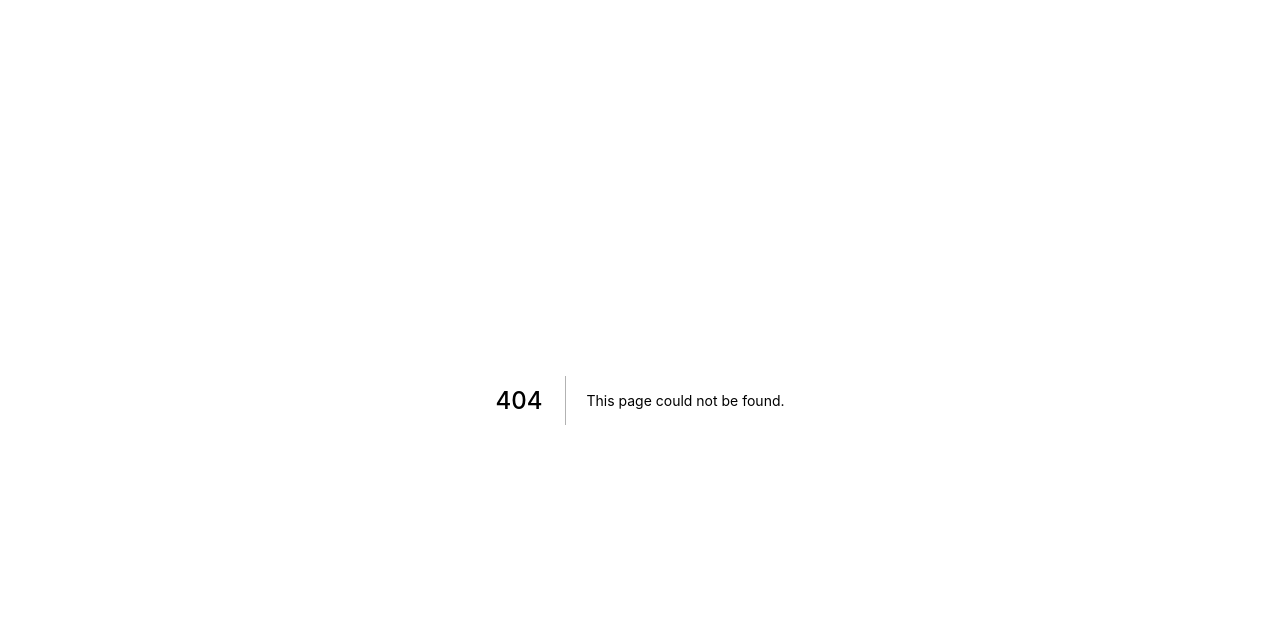
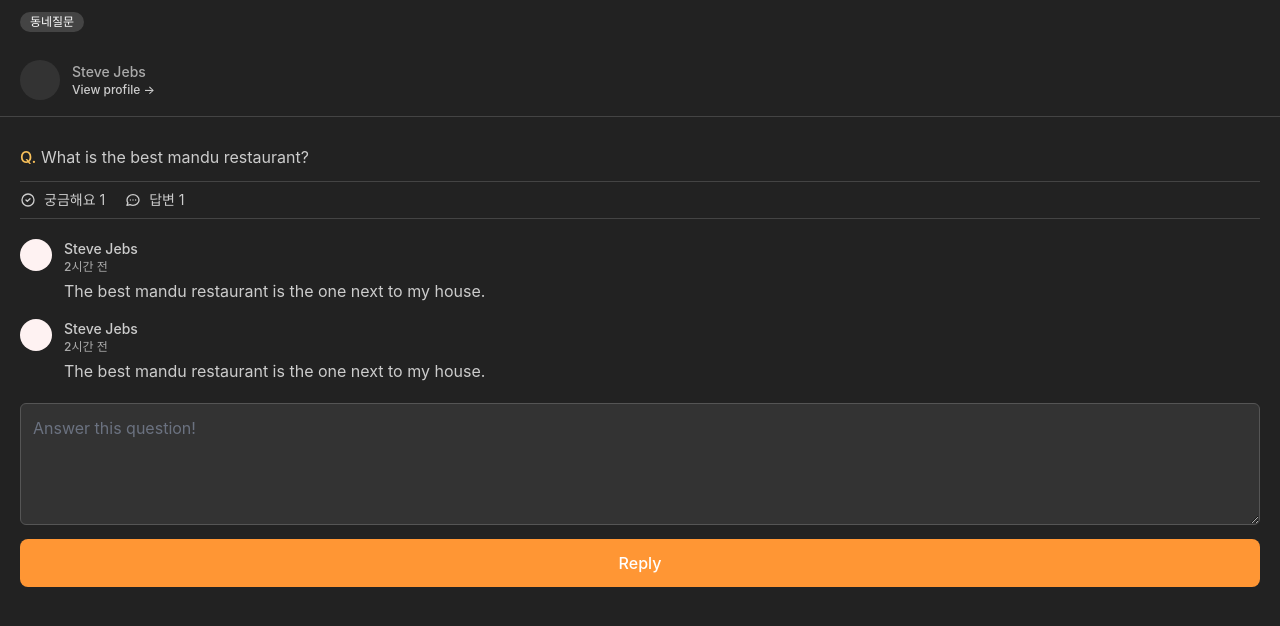
Before and after one commit to hayoung-jeremy/study-nextjs, a Next.js app: page /community/1 in a window 1280 px wide. Before the commit this address had no page. Shown: the top 626 px of the page. Built offline with nearby package versions, Linux system fonts and the light colour scheme.

Commit message:
style : Community Detail UI

```diff
--- /dev/null
+++ b/pages/community/[id].tsx
@@ -0,0 +1,117 @@
+import type { NextPage } from "next"
+import { cls } from "../../src/utils/className"
+
+const CommunityPostDetail: NextPage = () => {
+  return (
+    <section className="text-[#eee]">
+      {/* pill */}
+      <h2 className="ml-5 my-3 text-xs bg-[#444] py-0.5 px-2.5 rounded-full text-white font-medium w-fit">
+        동네질문
+      </h2>
+
+      {/* user profile */}
+      <div className="px-5 flex items-center gap-3 py-4 border-b border-b-[#444] cursor-pointer mb-5">
+        <div className="w-10 h-10 bg-[#333] rounded-full" />
+        <div>
+          <p className="text-sm font-medium text-[#aaa]">Steve Jebs</p>
+          <p className="text-xs font-medium text-[#ccc]">View profile &rarr;</p>
+        </div>
+      </div>
+
+      <div className="flex flex-col gap-3 px-5">
+        {/* question */}
+        <div className="mt-2 text-[#ccc]">
+          <span className="text-signature-color font-medium">Q.</span> What is
+          the best mandu restaurant?
+        </div>
+
+        {/* comments */}
+        <ul className="flex gap-5 border-y w-full py-2 border-y-[#444] text-[#ccc]">
+          <li className="flex gap-2 items-center text-sm">
+            <svg
+              className="w-4 h-4"
+              fill="none"
+              stroke="currentColor"
+              viewBox="0 0 24 24"
+              xmlns="http://www.w3.org/2000/svg"
+            >
+              <path
+                strokeLinecap="round"
+                strokeLinejoin="round"
+                strokeWidth="2"
+                d="M9 12l2 2 4-4m6 2a9 9 0 11-18 0 9 9 0 0118 0z"
+              ></path>
+            </svg>
+            <span>궁금해요 1</span>
+          </li>
+          <li className="flex gap-2 items-center text-sm">
+            <svg
+              className="w-4 h-4"
+              fill="none"
+              stroke="currentColor"
+              viewBox="0 0 24 24"
+              xmlns="http://www.w3.org/2000/svg"
+            >
+              <path
+                strokeLinecap="round"
+                strokeLinejoin="round"
+                strokeWidth="2"
+                d="M8 12h.01M12 12h.01M16 12h.01M21 12c0 4.418-4.03 8-9 8a9.863 9.863 0 01-4.255-.949L3 20l1.395-3.72C3.512 15.042 3 13.574 3 12c0-4.418 4.03-8 9-8s9 3.582 9 8z"
+              ></path>
+            </svg>
+            <span>답변 1</span>
+          </li>
+        </ul>
+      </div>
+
+      {/* answer */}
+      <ul className="flex flex-col gap-4 px-5 my-5">
+        <li className="flex items-start gap-3">
+          <div className="w-8 h-8 bg-red-50 rounded-full" />
+          <div>
+            <span className="text-sm block font-medium text-[#ccc]">
+              Steve Jebs
+            </span>
+            <span className="text-xs block font-medium text-[#aaa]">
+              2시간 전
+            </span>
+            <p className="text-[#ccc] mt-1">
+              The best mandu restaurant is the one next to my house.
+            </p>
+          </div>
+        </li>
+        <li className="flex items-start gap-3">
+          <div className="w-8 h-8 bg-red-50 rounded-full" />
+          <div>
+            <span className="text-sm block font-medium text-[#ccc]">
+              Steve Jebs
+            </span>
+            <span className="text-xs block font-medium text-[#aaa]">
+              2시간 전
+            </span>
+            <p className="text-[#ccc] mt-1">
+              The best mandu restaurant is the one next to my house.
+            </p>
+          </div>
+        </li>
+      </ul>
+
+      {/* reply */}
+      <div className="px-5">
+        <textarea
+          rows={4}
+          className={cls(
+            "appearance-none w-full border-[#555] rounded-md bg-[#333] mb-2 p-3",
+            "focus:ring-[#fac25b66] focus:border-[#fac25b66] focus:outline-none"
+          )}
+          placeholder="Answer this question!"
+        />
+        <button className="flex-1 py-3 bg-[#ff9634] rounded-lg focus:outline-none text-white font-medium hover:bg-[#f38f32] transition-all w-full">
+          Reply
+        </button>
+      </div>
+    </section>
+  )
+}
+
+export default CommunityPostDetail
--- a/pages/community/index.tsx
+++ b/pages/community/index.tsx
@@ -9,9 +9,12 @@ const Community: NextPage = () => {
             key={index}
             className="flex flex-col items-start gap-2 mb-6 last:mb-0"
           >
+            {/* pill */}
             <h2 className="text-xs bg-[#444] py-0.5 px-2.5 rounded-full text-white font-medium">
               동네질문
             </h2>
+
+            {/* question */}
             <div className="mt-2 text-[#ccc]">
               <span className="text-signature-color font-medium">Q.</span> What
               is the best mandu restaurant?
@@ -20,6 +23,8 @@ const Community: NextPage = () => {
               <span>니꼬</span>
               <span>18시간 전</span>
             </div>
+
+            {/* comments */}
             <ul className="flex gap-5 border-y w-full py-2 border-y-[#444] text-[#ccc]">
               <li className="flex gap-2 items-center text-sm">
                 <svg
```
